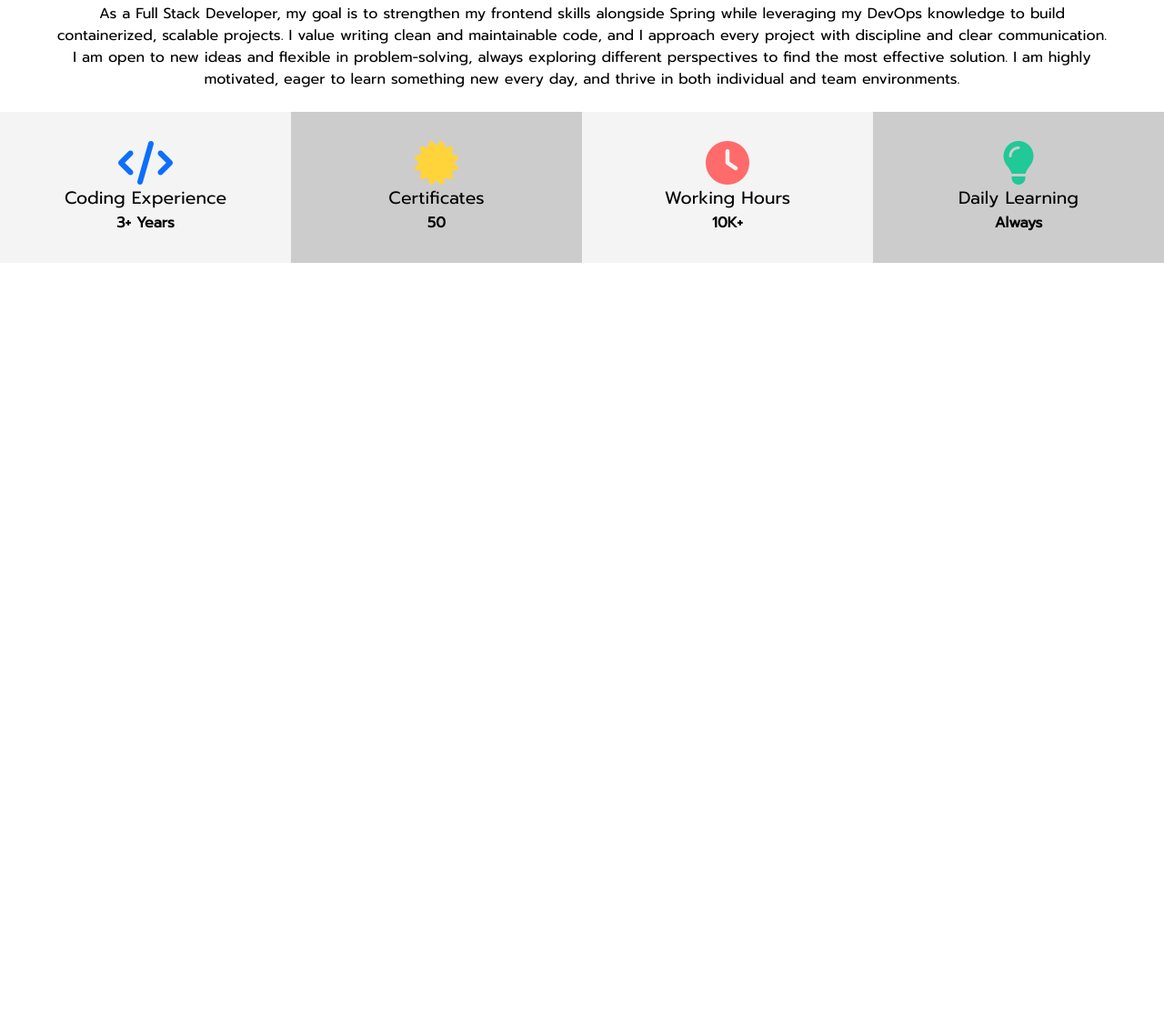
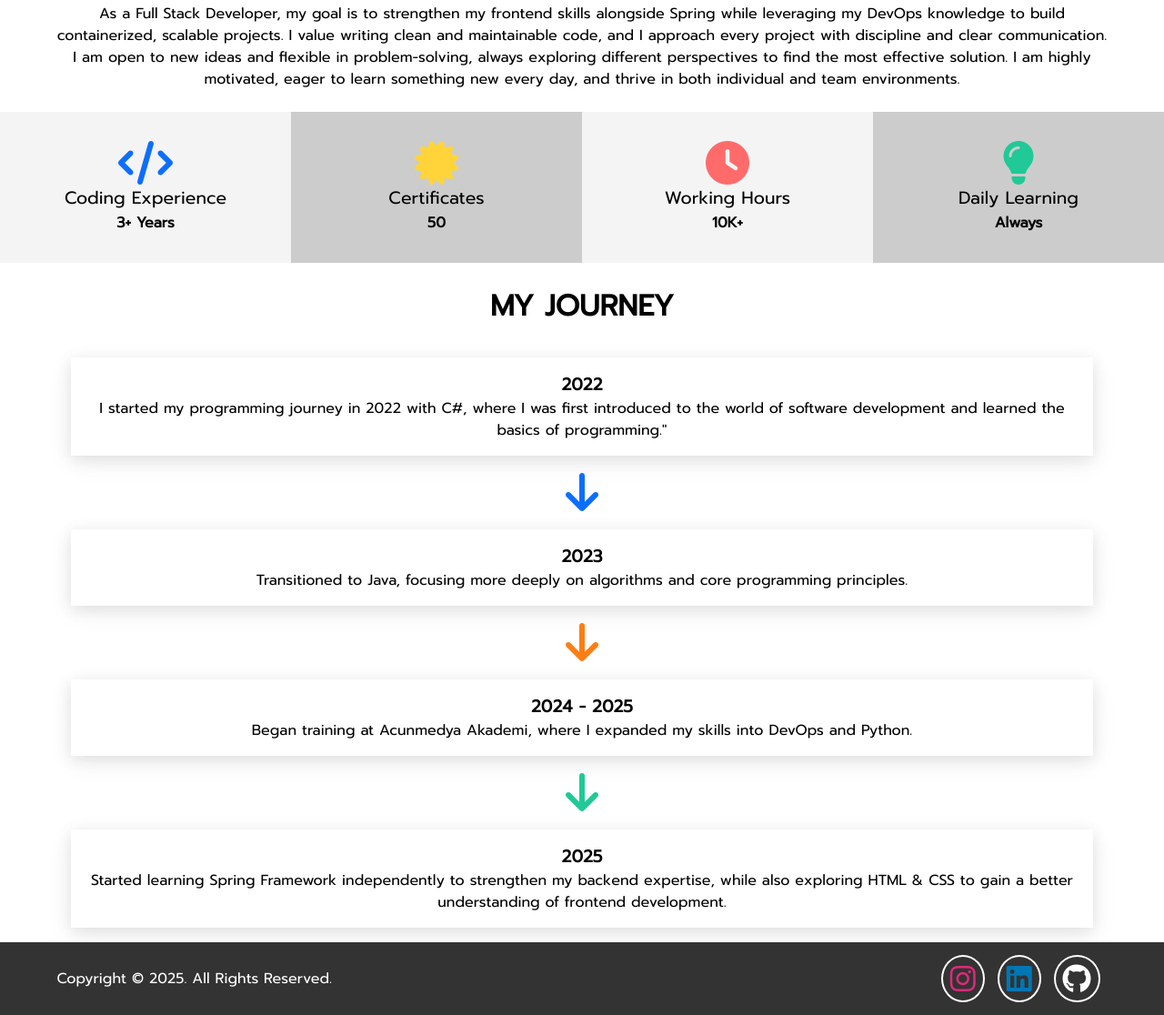
Before and after one commit to EnesUluc/Freelancer, a website: page public/index.html in a window 1280 px wide. Shown: the part 1308-2424 px from the top of the page at 91% size. Before the commit the page ends 1621 px from the top, so only its background shows below. Drawn offline with Linux system fonts and the light colour scheme.

Commit message:
Profile section and footer has been signed

```diff
--- a/public/index.html
+++ b/public/index.html
@@ -114,6 +114,47 @@
         </div>
        </section>
 
+       <!-- section 3 - journey -->
+        <section id="home__c" class="text-center py-2">
+            <h2 class="section-title">My Journey</h2>
+            <div class="container">
+                <div class="timeline-item">
+                    <h3>2022</h3>
+                    <p>I started my programming journey in 2022 with C#, where I was first introduced to the world of software development and learned the basics of programming."</p>
+                </div>
+                 <div class="arrow"><i class="fa-solid fa-arrow-down fa-3x" style="color:#0d6efd ;"></i></div>
+
+
+                 <div class="timeline-item">
+                    <h3>2023</h3>
+                    <p>Transitioned to Java, focusing more deeply on algorithms and core programming principles.</p>
+                </div>
+                <div class="arrow"><i class="fa-solid fa-arrow-down fa-3x" style="color:#fd7e14 ;"></i></div>
+
+                 <div class="timeline-item">
+                    <h3>2024 - 2025</h3>
+                    <p>Began training at Acunmedya Akademi, where I expanded my skills into DevOps and Python.</p>
+                </div>
+                <div class="arrow"><i class="fa-solid fa-arrow-down fa-3x" style="color:#20c997 ;"></i></div>
+
+                 <div class="timeline-item">
+                    <h3>2025</h3>
+                    <p>Started learning Spring Framework independently to strengthen my backend expertise, while also exploring HTML & CSS to gain a better understanding of frontend development.</p>
+                </div>
+
+            </div>
+        </section>
+
+        <footer id="main-footer">
+            <div class="footer-content container">
+                <p>Copyright &copy; 2025. All Rights Reserved.</p>
+                <div class="social">
+                    <i class="fab fa-instagram fa-2x" style="color:#DD2A7B"></i>
+                    <i class="fab fa-linkedin fa-2x" style="color: #0077B5"></i>
+                    <i class="fab fa-github fa-2x"></i>
+                </div>
+            </div>
+        </footer>
      <script src="js/jquery.min.js"></script>
      <script src="js/type-writer.js"></script>
 </body>
--- a/scss/_footer.scss
+++ b/scss/_footer.scss
@@ -0,0 +1,27 @@
+@use 'variables';
+#main-footer{
+    background-color: variables.$dark-color;
+    color: #fff;
+    height: 5rem;
+
+    .footer-content{
+        display: flex;
+        justify-content: space-between;
+        align-items: center;
+        height: 100%;
+
+        .social .fab{
+            margin-right: .5rem;
+            border: 2px solid #fff;
+            border-radius: 50%;
+            text-align: center;
+            padding: .5rem;
+            transition: all .6s;
+        }
+        .social .fab:hover{
+            cursor: pointer;
+            opacity: .6;
+        }
+
+    }
+}
--- a/scss/_home.scss
+++ b/scss/_home.scss
@@ -50,4 +50,19 @@
             cursor: pointer;
         }
     }
+
+    &__c{
+        .arrow{
+                margin: 1rem 0;
+        }
+        .timeline-item{
+            margin: 1rem;
+            text-align: center;
+            box-shadow: rgba(17, 17, 26, 0.1) 0px 4px 16px, rgba(17, 17, 26, 0.05) 0px 8px 32px;
+            padding: 1rem;
+        }
+        .timeline-item:hover{
+            cursor: pointer;
+        }
+    }
 }
```
Also changed, not shown: public/css/main.css, 1 other file.
